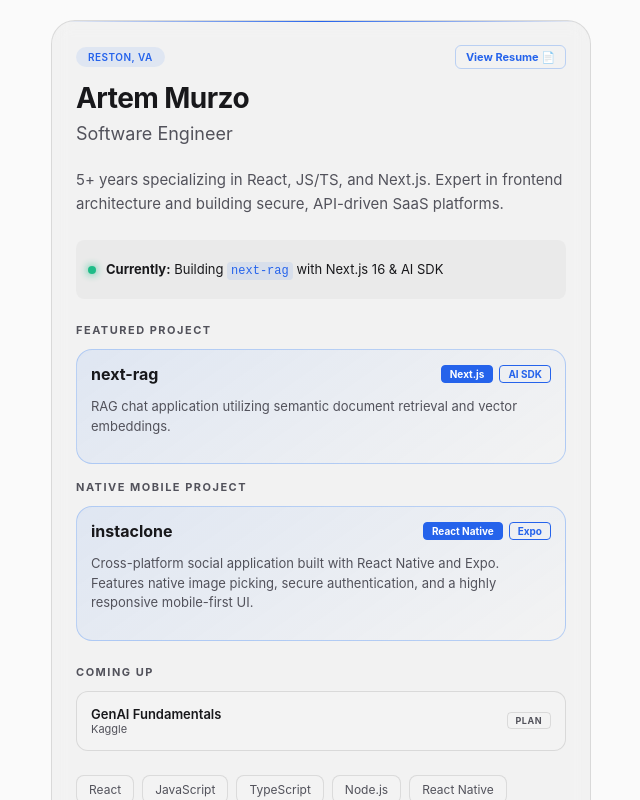
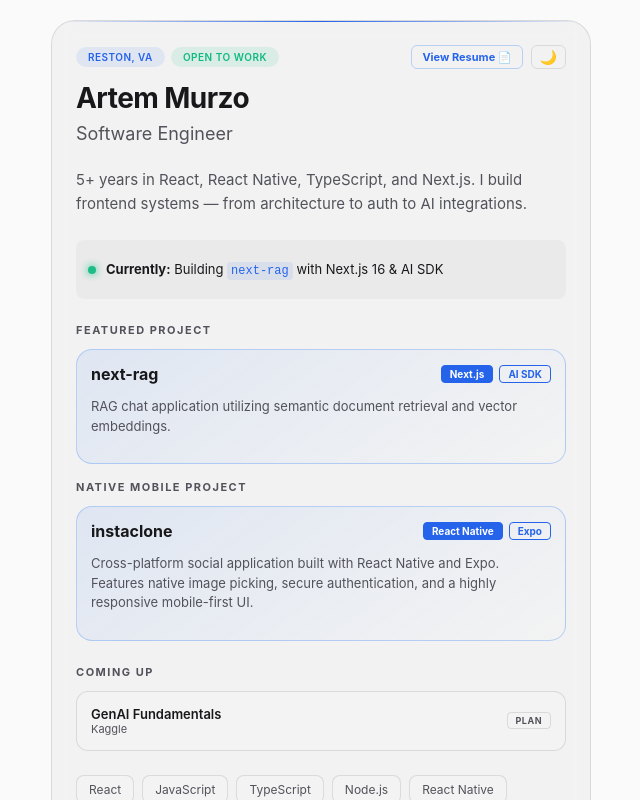
Before and after one commit to earthddx/personal, a React (Vite) app: page / in a window 1280 px wide. Shown: the top 800 px of the page, without its empty margins (319-959 px from the left). Built offline with nearby package versions, Linux system fonts and the light colour scheme.

Commit message:
mode toggle

```diff
--- a/src/App.css
+++ b/src/App.css
@@ -18,6 +18,26 @@
     --border: rgba(255, 255, 255, 0.1);
     --card-shadow: 0 25px 50px -12px rgba(0, 0, 0, 0.7);
   }
+}
+
+:root[data-theme="light"] {
+  --primary: #18181b;
+  --secondary: #52525b;
+  --accent: #2563eb;
+  --bg: #fafafa;
+  --glass: rgba(0, 0, 0, 0.03);
+  --border: rgba(0, 0, 0, 0.1);
+  --card-shadow: 0 20px 40px -15px rgba(0, 0, 0, 0.1);
+}
+
+:root[data-theme="dark"] {
+  --primary: #ffffff;
+  --secondary: #a1a1aa;
+  --accent: #3b82f6;
+  --bg: #09090b;
+  --glass: rgba(255, 255, 255, 0.03);
+  --border: rgba(255, 255, 255, 0.1);
+  --card-shadow: 0 25px 50px -12px rgba(0, 0, 0, 0.7);
 }
 
 * {
@@ -77,6 +97,12 @@ body {
     margin-bottom: 12px;
   }
 
+  .badge-group {
+    display: flex;
+    align-items: center;
+    gap: 6px;
+  }
+
   .badge {
     display: inline-block;
     font-size: 10px;
@@ -87,6 +113,11 @@ body {
     border-radius: 100px;
     background: rgba(59, 130, 246, 0.1);
     color: var(--accent);
+  }
+
+  .badge.avail {
+    background: rgba(16, 185, 129, 0.1);
+    color: #10b981;
   }
 
   h1 {
@@ -137,7 +168,7 @@ body {
     background: rgba(255, 255, 255, 0.05);
     border-radius: 12px;
     text-decoration: none;
-    color: white;
+    color: var(--primary);
     font-weight: 500;
     transition: all 0.2s ease;
     border: 1px solid var(--border);
@@ -259,6 +290,28 @@ body {
     line-height: 1.5;
   }
 
+  .header-actions {
+    display: flex;
+    align-items: center;
+    gap: 8px;
+  }
+
+  .theme-toggle {
+    background: none;
+    border: 1px solid var(--border);
+    border-radius: 6px;
+    padding: 4px 8px;
+    cursor: pointer;
+    font-size: 14px;
+    line-height: 1;
+    transition: 0.2s;
+  }
+
+  .theme-toggle:hover {
+    border-color: var(--accent);
+    background: var(--glass);
+  }
+
   .resume-tag {
     font-size: 11px;
     color: var(--accent);
--- a/src/App.jsx
+++ b/src/App.jsx
@@ -1,12 +1,14 @@
+import { useState, useEffect } from "react";
 import "./App.css";
 
 const engineer = {
   name: "Artem Murzo",
   title: "Software Engineer",
   location: "Reston, VA",
+  available: true,
   resumeUrl: "https://earthddx.github.io/personal/resume.pdf",
   summary:
-    "5+ years specializing in React, JS/TS, and Next.js. Expert in frontend architecture and building secure, API-driven SaaS platforms.",
+    "5+ years in React, React Native, TypeScript, and Next.js. I build frontend systems — from architecture to auth to AI integrations.",
   stack: [
     "React",
     "JavaScript",
@@ -27,21 +29,55 @@ const pipeline = [
   {
     title: "GenAI Fundamentals",
     provider: "Kaggle",
-    status: "Upcoming",
+    status: "Coming up",
     link: "https://www.kaggle.com/learn-guide/5-day-genai",
   },
 ];
 
 function App() {
+  const [theme, setTheme] = useState(() => {
+    const saved = localStorage.getItem("theme");
+    if (saved) return saved;
+    return window.matchMedia("(prefers-color-scheme: dark)").matches
+      ? "dark"
+      : "light";
+  });
+
+  useEffect(() => {
+    document.documentElement.setAttribute("data-theme", theme);
+    localStorage.setItem("theme", theme);
+  }, [theme]);
+
+  const toggleTheme = () => setTheme((t) => (t === "dark" ? "light" : "dark"));
+
   return (
     <div className="container">
       <div className="card">
         <header>
           <div className="header-meta">
-            <div className="badge">Reston, VA</div>
-            <a href={engineer.resumeUrl} target="_blank" className="resume-tag">
-              View Resume 📄
-            </a>
+            <div className="badge-group">
+              <div className="badge">{engineer.location}</div>
+              {engineer.available && (
+                <div className="badge avail">Open to work</div>
+              )}
+            </div>
+            <div className="header-actions">
+              <a
+                href={engineer.resumeUrl}
+                target="_blank"
+                rel="noreferrer"
+                className="resume-tag"
+              >
+                View Resume 📄
+              </a>
+              <button
+                className="theme-toggle"
+                onClick={toggleTheme}
+                aria-label="Toggle theme"
+              >
+                {theme === "dark" ? "☀️" : "🌙"}
+              </button>
+            </div>
           </div>
           <h1>{engineer.name}</h1>
           <p className="title">{engineer.title}</p>
@@ -105,7 +141,7 @@ function App() {
         </div>
 
         <div className="pipeline-section">
-          <div className="section-label">Coming Up</div>
+          <div className="section-label">{pipeline[0].status}</div>
           {pipeline.map((item, index) => (
             <a
               key={index}
```
